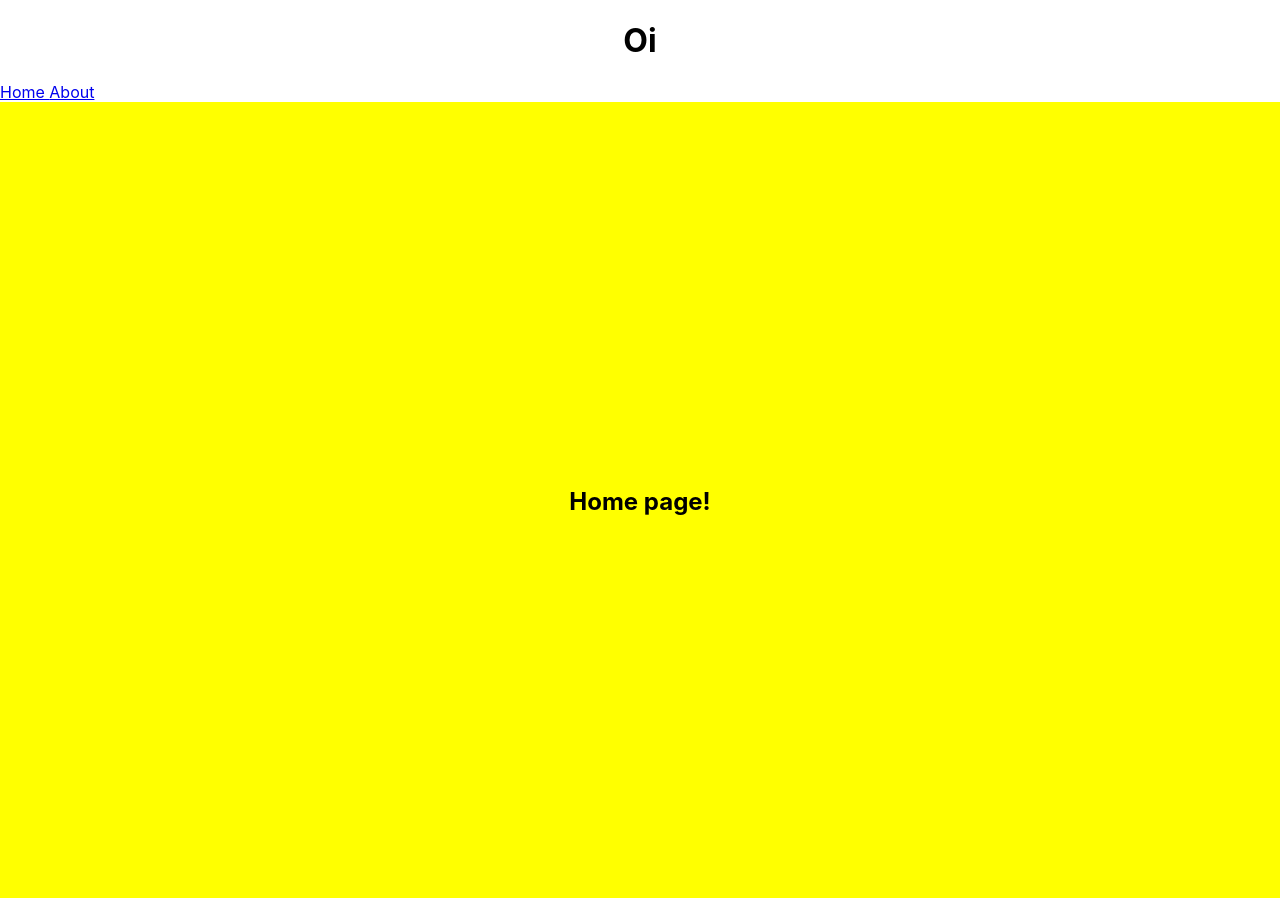
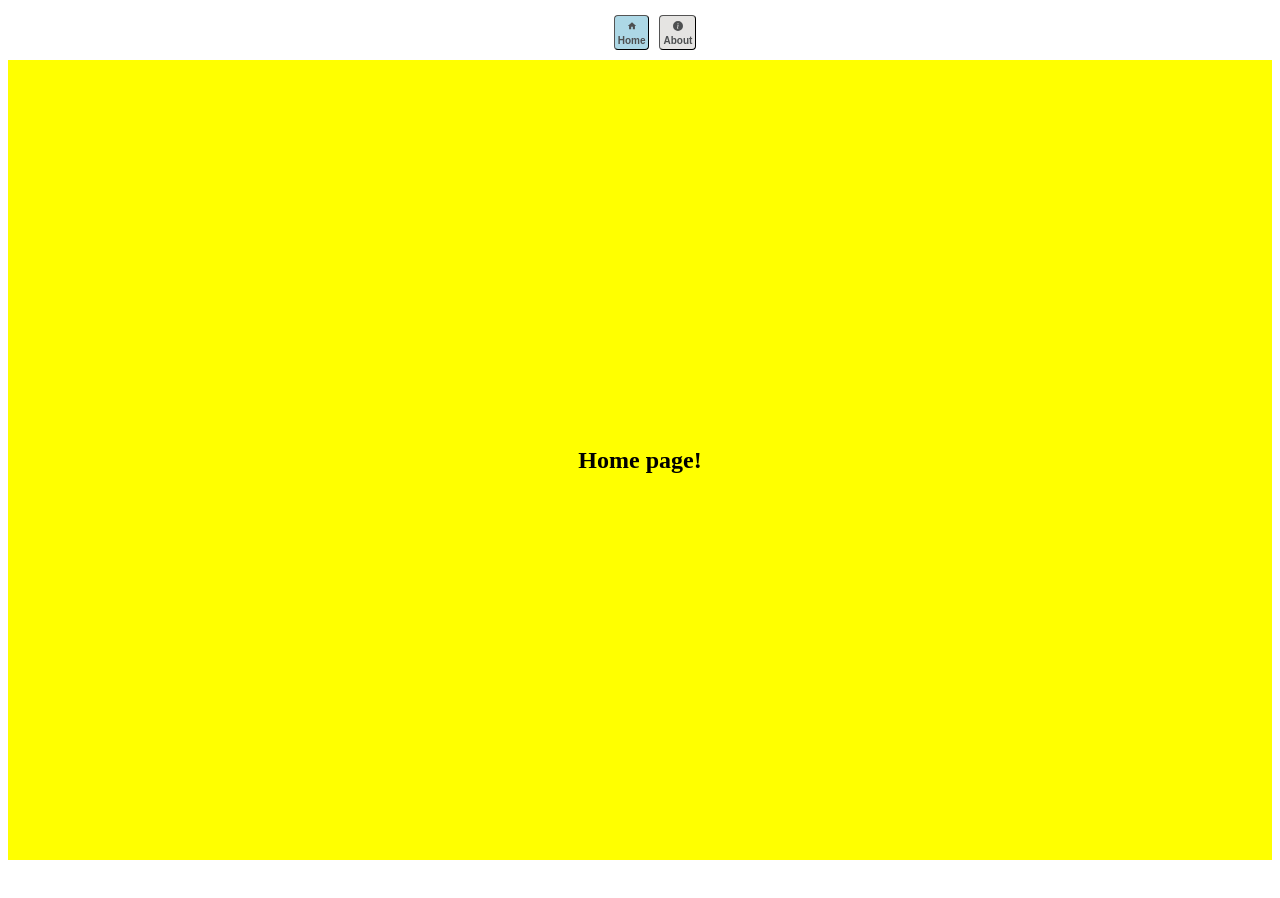
Before and after one commit to lorran-xo/powerpuff-girls-agap2, a React (Create React App) app: page / in a window 1280 px wide. Shown: the top 898 px of the page. After the commit the page ends 868 px from the top, so only its background shows below. Built offline with nearby package versions, Linux system fonts and the light colour scheme.

Commit message:
refactor: delete unused files and add tabbar screen

```diff
--- a/src/App.tsx
+++ b/src/App.tsx
@@ -1,18 +1,13 @@
-import { BrowserRouter as Router, Link } from 'react-router-dom';
+import { BrowserRouter as Router } from 'react-router-dom';
 
 import Routes from './routes';
+import TopNavBar from './pages/TopNavBar';
 
 export default function App() {
   return (
     <Router>
       {/* LOGO */}
-      {/* NAVBAR */}
-      <div style={{ textAlign: 'center' }}>
-        <h1> Oi </h1>
-      </div>
-      {/* SCREENS */}
-      <Link to="/"> Home </Link>
-      <Link to="about"> About </Link>
+      <TopNavBar />
       <Routes />
     </Router>
   );
--- a/src/index.css
+++ /dev/null
@@ -1,13 +0,0 @@
-body {
-  margin: 0;
-  font-family: -apple-system, BlinkMacSystemFont, 'Segoe UI', 'Roboto', 'Oxygen',
-    'Ubuntu', 'Cantarell', 'Fira Sans', 'Droid Sans', 'Helvetica Neue',
-    sans-serif;
-  -webkit-font-smoothing: antialiased;
-  -moz-osx-font-smoothing: grayscale;
-}
-
-code {
-  font-family: source-code-pro, Menlo, Monaco, Consolas, 'Courier New',
-    monospace;
-}
--- a/src/index.tsx
+++ b/src/index.tsx
@@ -1,6 +1,5 @@
 import React from 'react';
 import ReactDOM from 'react-dom';
-import './index.css';
 import App from './App';
 import reportWebVitals from './reportWebVitals';
 
--- /dev/null
+++ b/src/pages/TopNavBar/index.tsx
@@ -0,0 +1,19 @@
+import { useNavigate } from 'react-router-dom';
+
+import { NavBar } from '../../components/NavBar';
+import { Container } from './styles';
+
+export default function TopNavBar() {
+  const navigate = useNavigate();
+
+  return (
+    <Container>
+      <NavBar
+        titleOptionOne="Home"
+        titleOptionTwo="About"
+        clickOptOne={() => navigate('/')}
+        clickOptTwo={() => navigate('/about')}
+      />
+    </Container>
+  );
+}
--- /dev/null
+++ b/src/pages/TopNavBar/styles.ts
@@ -0,0 +1,5 @@
+import styled from 'styled-components';
+
+export const Container = styled.div`
+  text-align: center;
+`;
```
Also changed, not shown: src/logo.svg (deleted).
